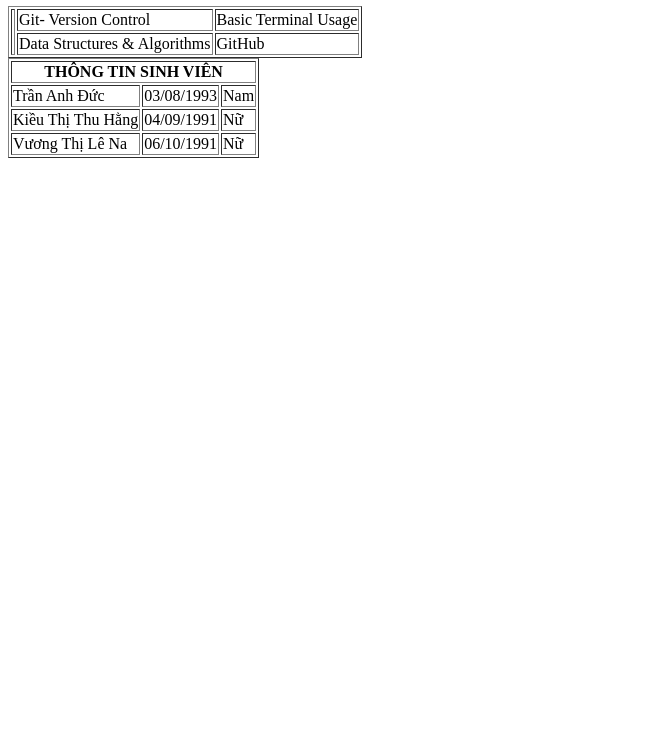
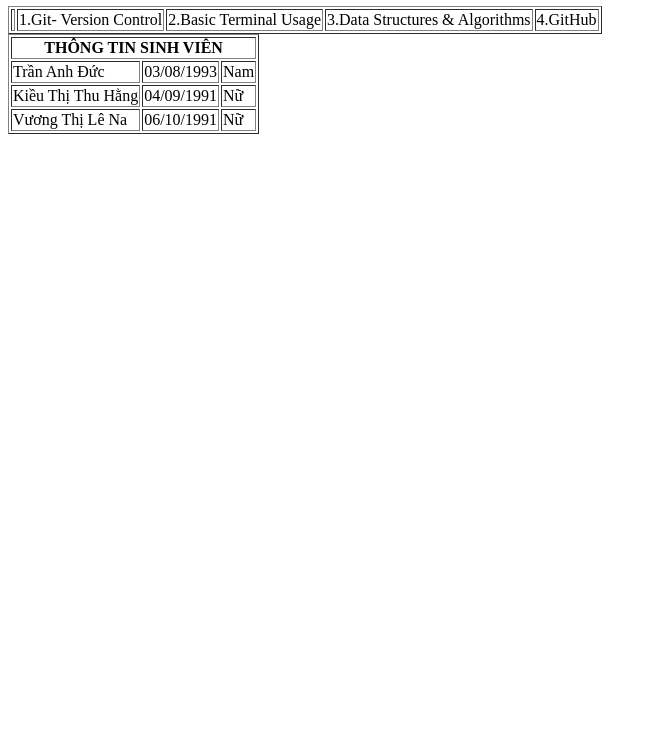
Before and after one commit to Cong8386/cong8386.github.io, a plain HTML site: page index.html in a window 1280 px wide. Shown: the part 60-800 px from the top of the page, without its empty margins (0-657 px from the left). Drawn offline with Linux system fonts and the light colour scheme.

Commit message:
khoitaobang
Signed-off-by: Cong8386 <ngodoancong@gmail.com>

```diff
--- a/index.html
+++ b/index.html
@@ -3,15 +3,11 @@
     <b>
     <tr>
         <th rowspan="4"></th>
-           <td> Git- Version Control</td>
-           <td> Basic Terminal Usage</td>
-    </tr>
+           <td>  1.Git- Version Control</td>
+           <td> 2.Basic Terminal Usage</td>
+        <td> 3.Data Structures & Algorithms</td>
 
-    <tr>
-
-        <td>Data Structures & Algorithms</td>
-
-          <td> GitHub</td>
+          <td> 4.GitHub</td>
     </tr>
     </b>
 </table>
```
